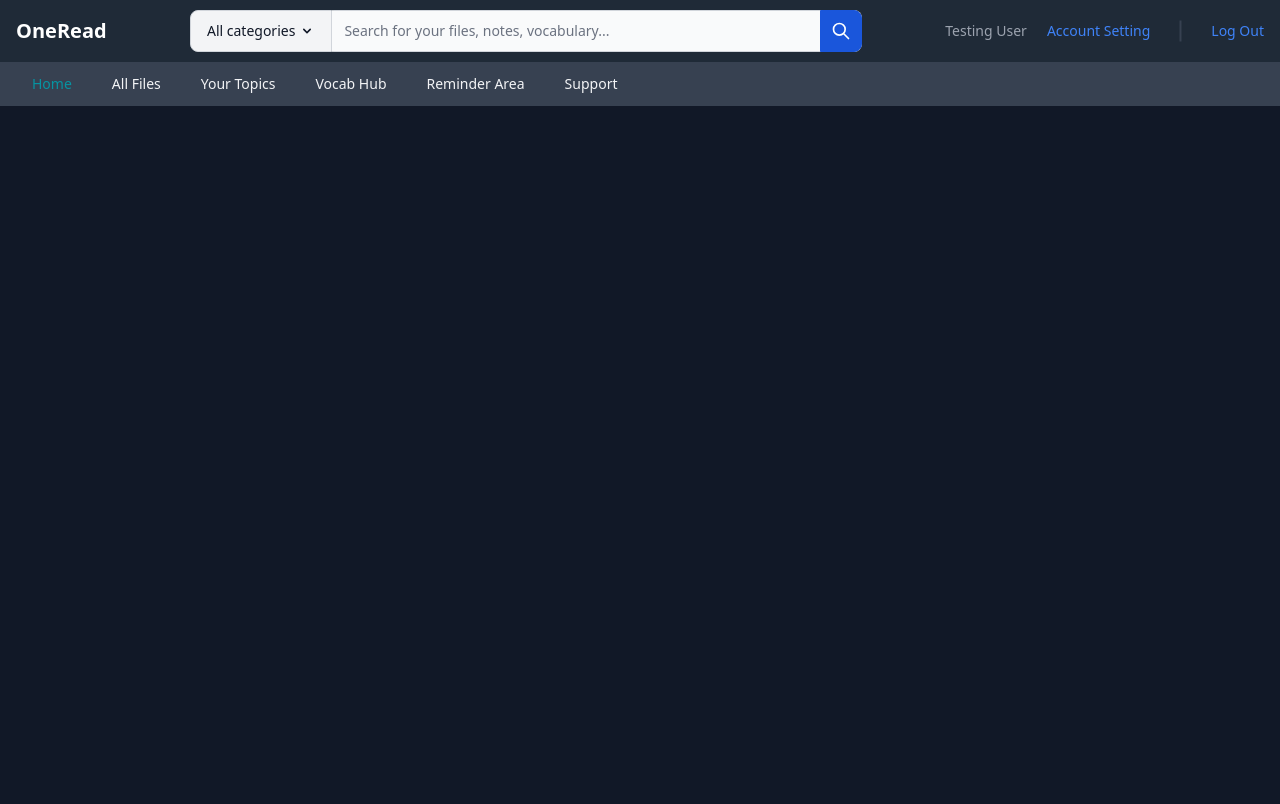
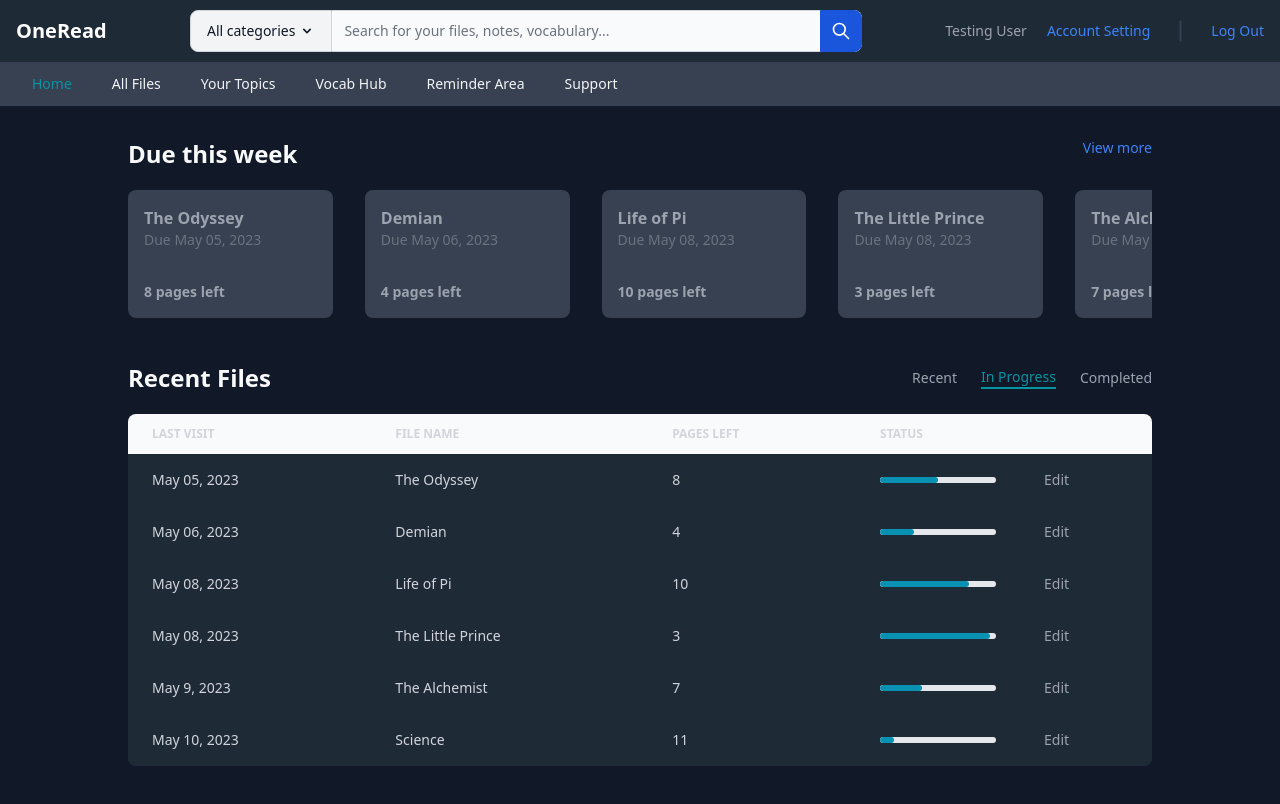
Before and after one commit to ttnhathuy313/one-read, a React (Create React App) app: page /dashboard in a window 1280 px wide. Shown: the top 804 px of the page. Built offline with nearby package versions, Linux system fonts and the light colour scheme.

Commit message:
done dashboard page1

```diff
--- a/src/components/dashboard/DashBoard.js
+++ b/src/components/dashboard/DashBoard.js
@@ -4,7 +4,7 @@ import SectionBar from "./SectionBar";
 import Home from "./Home";
 const DashBoard = () => {
     return (
-        <div>
+        <div className="overflow-y-auto">
             <FullNavigationBar />
             <SectionBar />
             <Home />
--- /dev/null
+++ b/src/components/dashboard/Due.js
@@ -0,0 +1,83 @@
+import React from "react";
+import "./Due.css"
+
+const readingList = [
+    {
+        id: 1,
+        title: "The Odyssey",
+        pagesLeft: 8,
+        dueDate: "May 05, 2023",
+        progress: 50
+    },
+    {
+        id: 2,
+        title: "Demian",
+        pagesLeft: 4,
+        dueDate: "May 06, 2023",
+        progress: 29
+    },
+    {
+        id: 3,
+        title: "Life of Pi",
+        pagesLeft: 10,
+        dueDate: "May 08, 2023",
+        progress: 77
+    },
+    {
+        id: 4,
+        title: "The Little Prince",
+        pagesLeft: 3,
+        dueDate: "May 08, 2023",
+        progress: 95
+    },
+    {
+        id: 5,
+        title: "The Alchemist",
+        pagesLeft: 7,
+        dueDate: "May 9, 2023",
+        progress: 36
+    },
+    {
+        id: 6,
+        title: "Science",
+        pagesLeft: 11,
+        dueDate: "May 10, 2023",
+        progress: 12
+    },
+]
+
+const Due = () => {
+    return (
+        <div>
+            <div className="flex justify-between content-center">
+                <div className="text-gray-50 text-2xl font-semibold">
+                    Due this week
+                </div>
+                <a href="/reminders" className="text-blue-500 hover:text-blue-700 text-sm font-medium">
+                    View more
+                </a>
+            </div>
+            <div className="my-scroll flex flex-nowrap shrink-0 overflow-x-auto gap-x-8 mt-5">
+                {readingList.map((item) => (
+                    <a href="/idk" className="bg-gray-700 rounded-lg w-1/5 h-32 shrink-0 mb-3 hover:bg-teal-500 text-gray-400 hover:text-white">
+                        <div className="px-4 py-4 h-full w-full flex flex-col justify-between">
+                            <div className="grid-rows-2">
+                                <div className="text-base font-semibold">
+                                    {item.title}
+                                </div>
+                                <div className="text-sm font-normal text-gray-500">
+                                    Due {item.dueDate}
+                                </div>
+                            </div>
+                            <div className="text-sm font-semibold bottom-0">
+                                {item.pagesLeft} pages left
+                            </div>
+                        </div>
+                    </a>
+                ))}
+            </div>
+        </div>
+    )
+}
+
+export default Due;
--- a/src/components/dashboard/Home.js
+++ b/src/components/dashboard/Home.js
@@ -1,8 +1,16 @@
 import React from "react";
+import Due from "./Due";
+import RecentTable from "./RecentTable";
+
 const Home = () => {
     return (
-        <div className="w-screen h-screen bg-gray-900">
-
+        <div className="w-screen h-screen bg-gray-900 overflow-y-auto">
+            <div className="px-32 flex flex-col justify-start h-full pt-8 gap-y-8">
+                <Due />
+                <div style={{ overflowY: 'auto' }}>
+                    <RecentTable />
+                </div>
+            </div>
         </div>
     )
 }
--- /dev/null
+++ b/src/components/dashboard/RecentTable.css
@@ -0,0 +1,3 @@
+#mytable {
+    background-color: #1F2A37;
+}
--- /dev/null
+++ b/src/components/dashboard/RecentTable.js
@@ -0,0 +1,115 @@
+import React from "react";
+import { Table, Checkbox, Progress } from "flowbite-react";
+import "./RecentTable.css"
+
+const readingList = [
+    {
+        id: 1,
+        title: "The Odyssey",
+        pagesLeft: 8,
+        dueDate: "May 05, 2023",
+        progress: 50
+    },
+    {
+        id: 2,
+        title: "Demian",
+        pagesLeft: 4,
+        dueDate: "May 06, 2023",
+        progress: 29
+    },
+    {
+        id: 3,
+        title: "Life of Pi",
+        pagesLeft: 10,
+        dueDate: "May 08, 2023",
+        progress: 77
+    },
+    {
+        id: 4,
+        title: "The Little Prince",
+        pagesLeft: 3,
+        dueDate: "May 08, 2023",
+        progress: 95
+    },
+    {
+        id: 5,
+        title: "The Alchemist",
+        pagesLeft: 7,
+        dueDate: "May 9, 2023",
+        progress: 36
+    },
+    {
+        id: 6,
+        title: "Science",
+        pagesLeft: 11,
+        dueDate: "May 10, 2023",
+        progress: 12
+    },
+]
+
+const RecentTable = () => {
+    return (
+        <div>
+            <div className="flex items-center gap-x-6">
+                <div className="text-2xl font-semibold text-gray-50 grow">
+                    Recent Files
+                </div>
+                <a href="idk" className="text-sm font-medium text-gray-400 hover:text-teal-500">
+                    Recent
+                </a>
+                <a href="idk" className="text-sm font-medium text-teal-500 border-teal-500 border-b-2 h-full">
+                    In Progress
+                </a>
+                <a href="idk" className="text-sm font-medium text-gray-400 hover:text-teal-500">
+                    Completed
+                </a>
+            </div>
+            <Table hoverable={true} className="mt-5 rounded-xl overflow-y-auto" id="mytable">
+                <Table.Head id="mytable">
+                    <Table.HeadCell className="text-gray-300">
+                        Last Visit
+                    </Table.HeadCell>
+                    <Table.HeadCell className="text-gray-300">
+                        File Name
+                    </Table.HeadCell>
+                    <Table.HeadCell className="text-gray-300">
+                        Pages Left
+                    </Table.HeadCell>
+                    <Table.HeadCell className="text-gray-300">
+                        Status
+                    </Table.HeadCell>
+                    <Table.HeadCell>
+                        <span className="sr-only">
+                            Edit
+                        </span>
+                    </Table.HeadCell>
+                </Table.Head>
+                <Table.Body id="mytable">
+                    {readingList.map((item) => (
+                        <Table.Row key={item.id} id="mytable">
+                            <Table.Cell className="text-gray-300">
+                                {item.dueDate}
+                            </Table.Cell>
+                            <Table.Cell className="text-gray-300">
+                                {item.title}
+                            </Table.Cell>
+                            <Table.Cell className="text-gray-300">
+                                {item.pagesLeft}
+                            </Table.Cell>
+                            <Table.Cell className="text-gray-300">
+                                <Progress progress={item.progress} size="sm" />
+                            </Table.Cell>
+                            <Table.Cell>
+                                <a href="idk" className="text-sm font-medium text-gray-400 hover:text-teal-500">
+                                    Edit
+                                </a>
+                            </Table.Cell>
+                        </Table.Row>
+                    ))}
+                </Table.Body>
+            </Table>
+        </div>
+    )
+}
+
+export default RecentTable;
--- a/src/index.css
+++ b/src/index.css
@@ -1,3 +1,27 @@
 @tailwind base;
 @tailwind components;
 @tailwind utilities;
+
+
+::-webkit-scrollbar {
+    height: 9px;
+    width: 10px;
+}
+
+/* Track */
+::-webkit-scrollbar-track {
+    background: rgb(209 213 219);
+    border-radius: 8px;
+}
+
+/* Handle */
+::-webkit-scrollbar-thumb {
+    background: rgb(107 114 128);
+    border-radius: 8px;
+}
+
+/* Handle on hover */
+::-webkit-scrollbar-thumb:hover {
+    background: rgb(75 85 99);
+    border-radius: 8px;
+}
```
Also changed, not shown: src/components/dashboard/Due.css (added).
